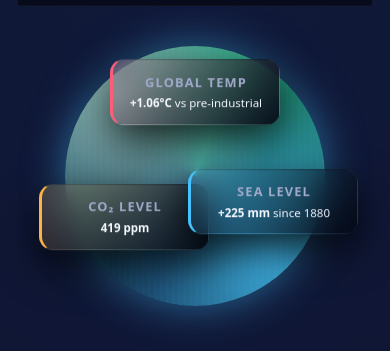
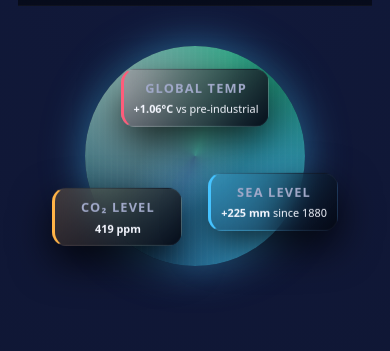
Before and after one commit to Hagjdkd/ClimateHub, a plain HTML site: page index.html in a window 390 px wide. Shown: the part 53-404 px from the top of the page. Drawn offline with Linux system fonts and the light colour scheme.

Commit message:
second commit

```diff
--- a/style.css
+++ b/style.css
@@ -858,6 +858,41 @@ input[type="range"]::-moz-range-thumb {
     align-items: stretch;
   }
 
+  .globe {
+    width: 220px;
+    height: 220px;
+  }
+
+  .card-floating {
+    min-width: 130px;
+    padding: 0.5rem 0.6rem;
+    font-size: 0.68rem;
+  }
+
+  .card-temp {
+    top: 20%;
+  }
+
+  .card-co2 {
+    top: 66%;
+    left: 28%;
+  }
+
+  .card-sea {
+    top: 60%;
+    left: 72%;
+  }
+
+  .data-row {
+    font-size: 0.8rem;
+    grid-template-columns: 1.7fr 1.3fr;
+  }
+
+  .badge {
+    display: inline-block;
+    margin-top: 0.15rem;
+  }
+
   .info-card,
   .action-card,
   .data-panel,
```
